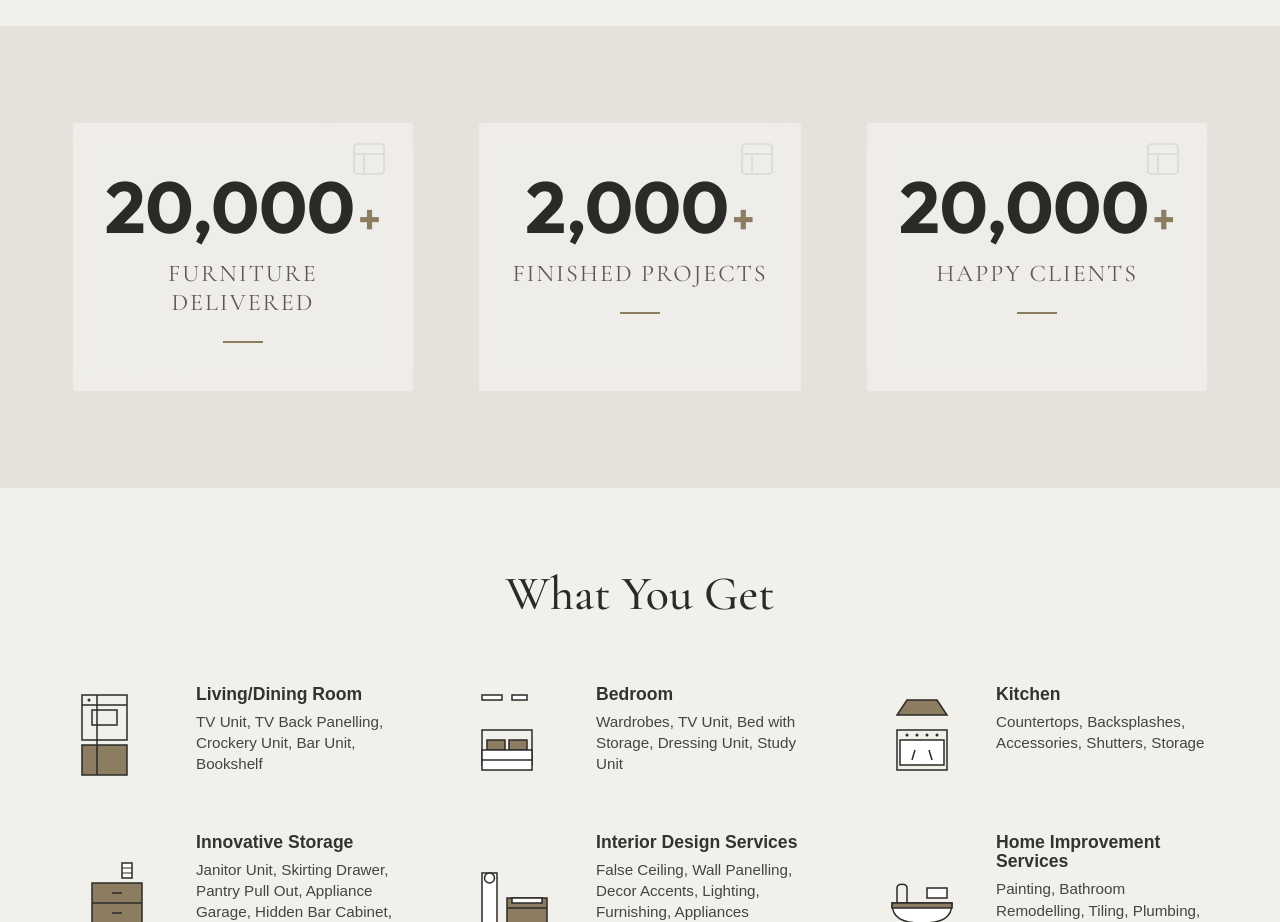
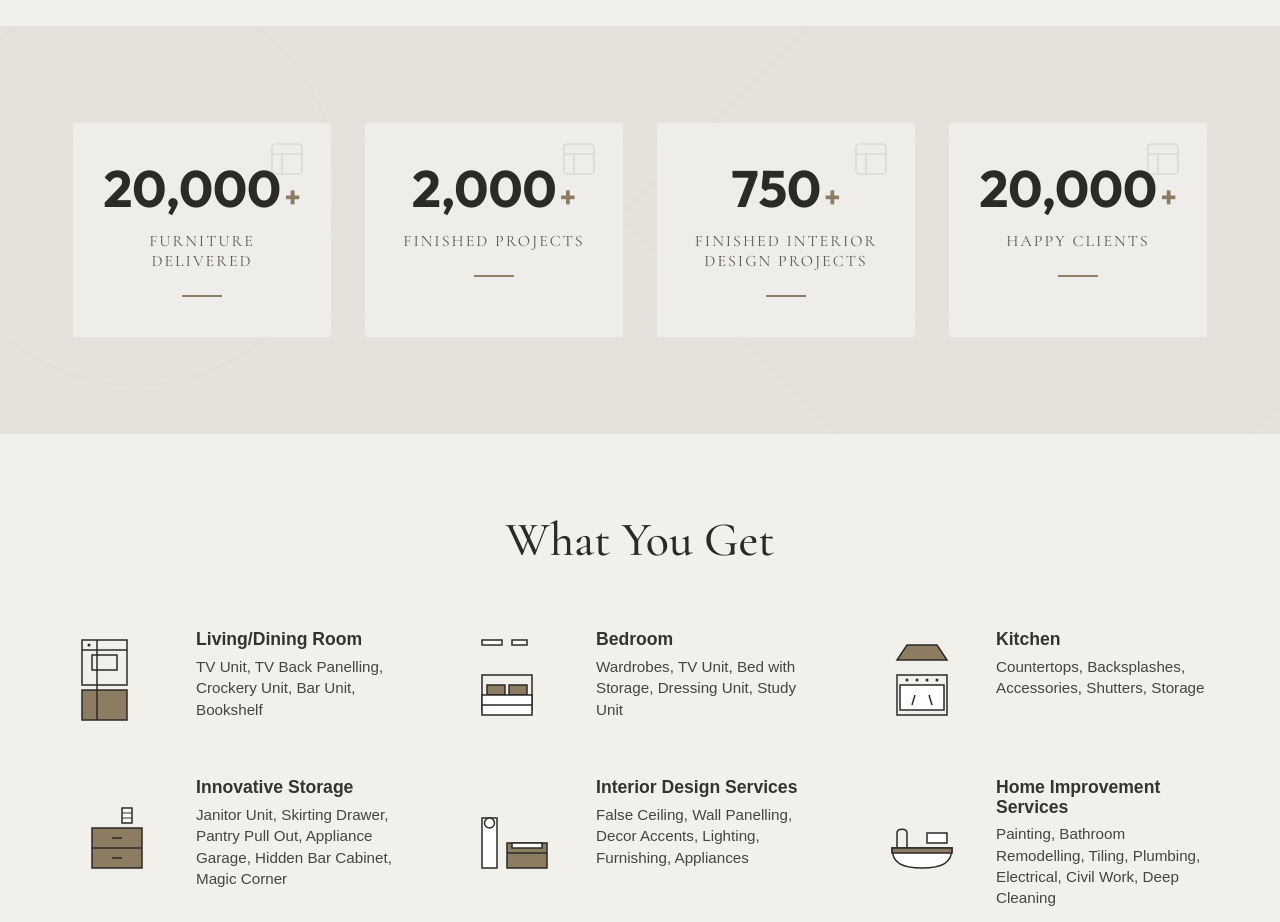
Before and after one commit to Florix-Technologies/Arambha, a Next.js app: page / in a window 1280 px wide. Shown: the part 4800-5722 px from the top of the page. Built offline with nearby package versions, Linux system fonts and the light colour scheme; no server answers; the database is empty.

Commit message:
changed Company Stats Section

```diff
--- a/components/ui/StatsSection.module.css
+++ b/components/ui/StatsSection.module.css
@@ -10,8 +10,8 @@
     margin: 0 auto;
     padding: 0 2rem;
     display: grid;
-    grid-template-columns: repeat(3, 1fr);
-    gap: 4rem;
+    grid-template-columns: repeat(4, 1fr);
+    gap: 2rem;
     position: relative;
     z-index: 2;
 }
@@ -19,7 +19,7 @@
 .statCard {
     text-align: center;
     position: relative;
-    padding: 3rem 2rem;
+    padding: 2.5rem 1.5rem;
     background: rgba(255, 255, 255, 0.4);
     backdrop-filter: blur(10px);
     border: 1px solid rgba(140, 124, 98, 0.1);
@@ -41,7 +41,7 @@
 
 .number {
     font-family: var(--font-outfit);
-    font-size: 4.5rem;
+    font-size: 3.2rem;
     font-weight: 700;
     color: var(--color-text-primary);
     line-height: 1;
@@ -49,14 +49,14 @@
 }
 
 .suffix {
-    font-size: 2.5rem;
+    font-size: 1.8rem;
     color: var(--color-accent);
     margin-left: 0.2rem;
 }
 
 .label {
     font-family: var(--font-cormorant);
-    font-size: 1.5rem;
+    font-size: 1rem;
     color: var(--color-text-secondary);
     text-transform: uppercase;
     letter-spacing: 2px;
@@ -104,11 +104,12 @@
 
 @media (max-width: 1024px) {
     .container {
+        grid-template-columns: repeat(2, 1fr);
         gap: 2rem;
     }
 
     .number {
-        font-size: 3.5rem;
+        font-size: 2.8rem;
     }
 }
 
--- a/components/ui/StatsSection.tsx
+++ b/components/ui/StatsSection.tsx
@@ -75,6 +75,7 @@ export default function StatsSection() {
             <div className={styles.container}>
                 <StatCounter value={20000} label="Furniture Delivered" />
                 <StatCounter value={2000} label="Finished Projects" />
+                <StatCounter value={750} label="Finished Interior Design Projects" />
                 <StatCounter value={20000} label="Happy Clients" />
             </div>
         </section>
```
